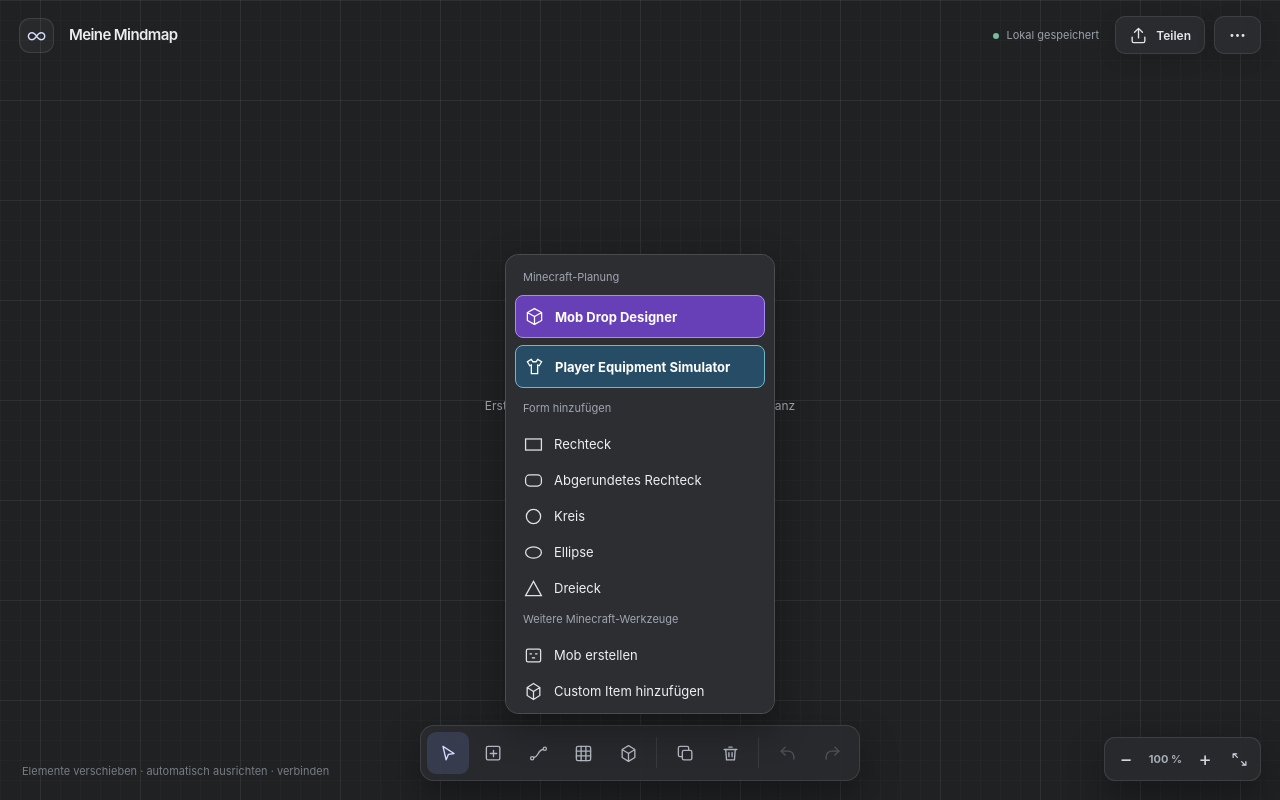
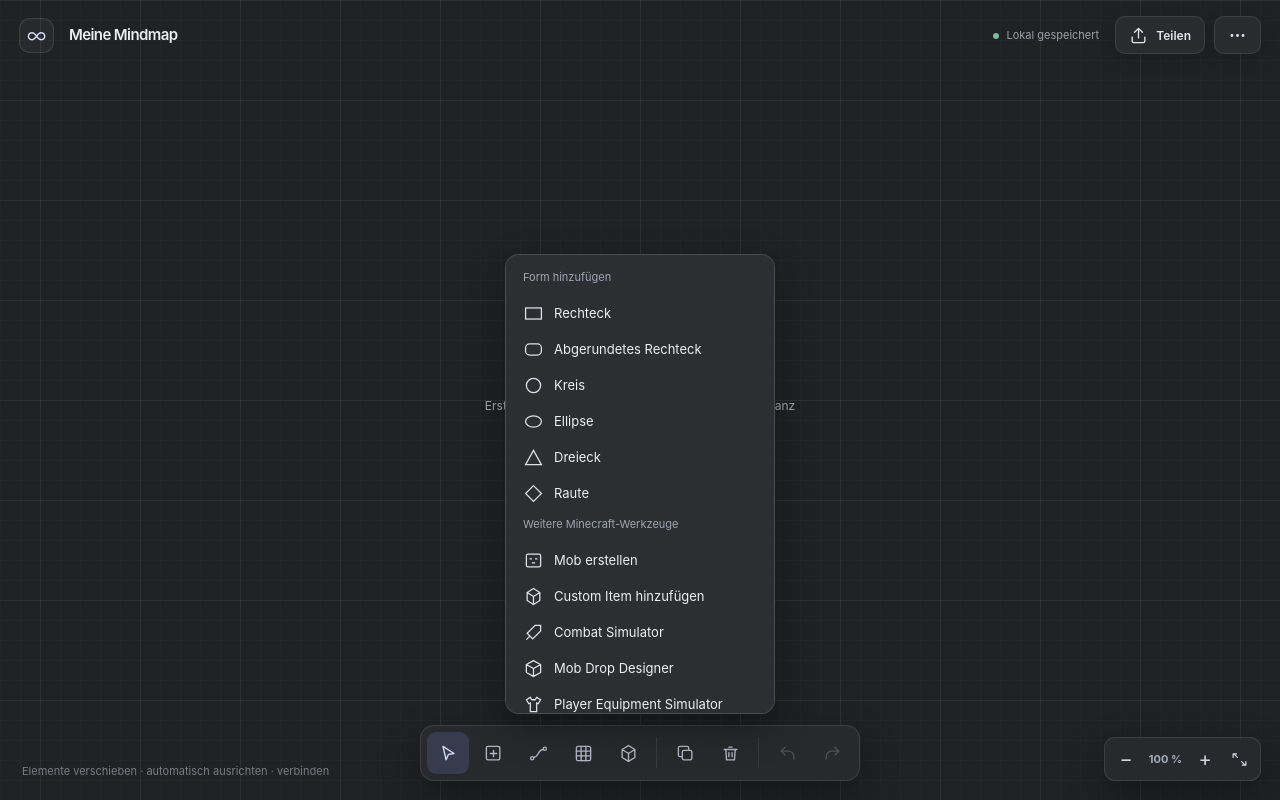
Before and after one commit to ctgyvrsw6d-del/infinity-mindmap, a plain HTML site: page index.html in a window 1280 px wide. Both pictures are taken after a click on the button 493 px from the left and 753 px from the top of the page. Drawn offline with Linux system fonts and the light colour scheme.

Commit message:
Place equipment and mob drops alongside standard Minecraft tools

```diff
--- a/index.html
+++ b/index.html
@@ -346,8 +346,6 @@
 #sbHeadTexture,#sbHeadName{font-size:16px;user-select:text;-webkit-user-select:text}
 
 #shapeMenu{max-height:min(460px,70dvh);width:min(270px,calc(100vw - 24px));overscroll-behavior:contain;-webkit-overflow-scrolling:touch}
-#shapeMenu .md-menu-shortcut{background:#6740b8;color:#fff;border:1px solid #a88af2;min-height:43px;font-weight:650;margin-bottom:7px}
-#shapeMenu .md-menu-shortcut svg{stroke:#fff}
 .combat-arena{border:1px solid #ffffff20;border-radius:12px;background:linear-gradient(160deg,#253440,#181b23);padding:16px;margin:12px 0;text-align:center}
 .combat-mob-name{font-weight:700;font-size:18px;color:#f1f3fa;overflow-wrap:anywhere}
 .combat-health-track{height:18px;background:#381f25;border:1px solid #ffffff22;border-radius:6px;overflow:hidden;margin:10px 0 5px}
@@ -541,16 +539,16 @@
     <button class="tool undoEntries-tool" id="redoTool" aria-label="Wiederholen" title="Wiederholen (Strg + Y / Strg/⌘ + Umschalt + Z)" disabled><svg viewBox="0 0 24 24"><path d="m15 14 5-5-5-5"/><path d="M20 9h-9a7 7 0 0 0-7 7v3"/></svg></button>
   </nav>
   <div class="shape-menu" id="shapeMenu" aria-label="Form wählen">
-    <div class="menu-label">Minecraft-Planung</div><button type="button" class="shape-item md-menu-shortcut" data-combat-tool="drops"><svg viewBox="0 0 24 24"><path d="m12 2 9 5v10l-9 5-9-5V7Z M3 7l9 5 9-5M12 12v10"/></svg>Mob Drop Designer</button>
-    <button type="button" class="shape-item md-menu-shortcut" data-combat-tool="equipment" style="background:#264d65;border-color:#73b6cb"><svg viewBox="0 0 24 24"><path d="M8 3 3 6l3 5 2-1v11h8V10l2 1 3-5-5-3-2 3h-4Z"/></svg>Player Equipment Simulator</button>
-
     <div class="menu-label">Form hinzufügen</div>
     <button class="shape-item" data-add="rect"><svg viewBox="0 0 24 24"><rect x="2" y="5" width="20" height="14"/></svg>Rechteck</button>
     <button class="shape-item" data-add="round"><svg viewBox="0 0 24 24"><rect x="2" y="5" width="20" height="14" rx="5"/></svg>Abgerundetes Rechteck</button>
     <button class="shape-item" data-add="circle"><svg viewBox="0 0 24 24"><circle cx="12" cy="12" r="9"/></svg>Kreis</button>
     <button class="shape-item" data-add="ellipse"><svg viewBox="0 0 24 24"><ellipse cx="12" cy="12" rx="10" ry="7"/></svg>Ellipse</button>
     <button class="shape-item" data-add="triangle"><svg viewBox="0 0 24 24"><path d="M12 3 22 21H2Z"/></svg>Dreieck</button>
-    <div class="menu-label">Weitere Minecraft-Werkzeuge</div><button type="button" class="shape-item" data-combat-tool="mob"><svg viewBox="0 0 24 24"><rect x="3" y="4" width="18" height="16" rx="2"/><path d="M7 10h3m4 0h3m-7 5h4"/></svg>Mob erstellen</button><button type="button" class="shape-item" data-combat-tool="custom_item"><svg viewBox="0 0 24 24"><path d="m12 2 8 5v10l-8 5-8-5V7Z M4 7l8 5 8-5M12 12v10"/></svg>Custom Item hinzufügen</button><button type="button" class="shape-item" data-combat-tool="sim"><svg viewBox="0 0 24 24"><path d="m14 3 7 0 0 7-10 10-7-7L14 3ZM3 21l5-5"/></svg>Combat Simulator</button><div class="menu-label">Weitere Formen</div><button class="shape-item" data-add="diamond"><svg viewBox="0 0 24 24"><path d="m12 2 10 10-10 10L2 12Z"/></svg>Raute</button>
+    <button class="shape-item" data-add="diamond"><svg viewBox="0 0 24 24"><path d="m12 2 10 10-10 10L2 12Z"/></svg>Raute</button>
+    <div class="menu-label">Weitere Minecraft-Werkzeuge</div><button type="button" class="shape-item" data-combat-tool="mob"><svg viewBox="0 0 24 24"><rect x="3" y="4" width="18" height="16" rx="2"/><path d="M7 10h3m4 0h3m-7 5h4"/></svg>Mob erstellen</button><button type="button" class="shape-item" data-combat-tool="custom_item"><svg viewBox="0 0 24 24"><path d="m12 2 8 5v10l-8 5-8-5V7Z M4 7l8 5 8-5M12 12v10"/></svg>Custom Item hinzufügen</button><button type="button" class="shape-item" data-combat-tool="sim"><svg viewBox="0 0 24 24"><path d="m14 3 7 0 0 7-10 10-7-7L14 3ZM3 21l5-5"/></svg>Combat Simulator</button>
+  <button type="button" class="shape-item" data-combat-tool="drops"><svg viewBox="0 0 24 24"><path d="m12 2 9 5v10l-9 5-9-5V7Z M3 7l9 5 9-5M12 12v10"/></svg>Mob Drop Designer</button>
+    <button type="button" class="shape-item" data-combat-tool="equipment"><svg viewBox="0 0 24 24"><path d="M8 3 3 6l3 5 2-1v11h8V10l2 1 3-5-5-3-2 3h-4Z"/></svg>Player Equipment Simulator</button>
   </div>
   <div class="shape-menu" id="inventoryMenu" aria-label="Minecraft-Inventar wählen">
     <div class="menu-label">Inventar hinzufügen</div>
```
